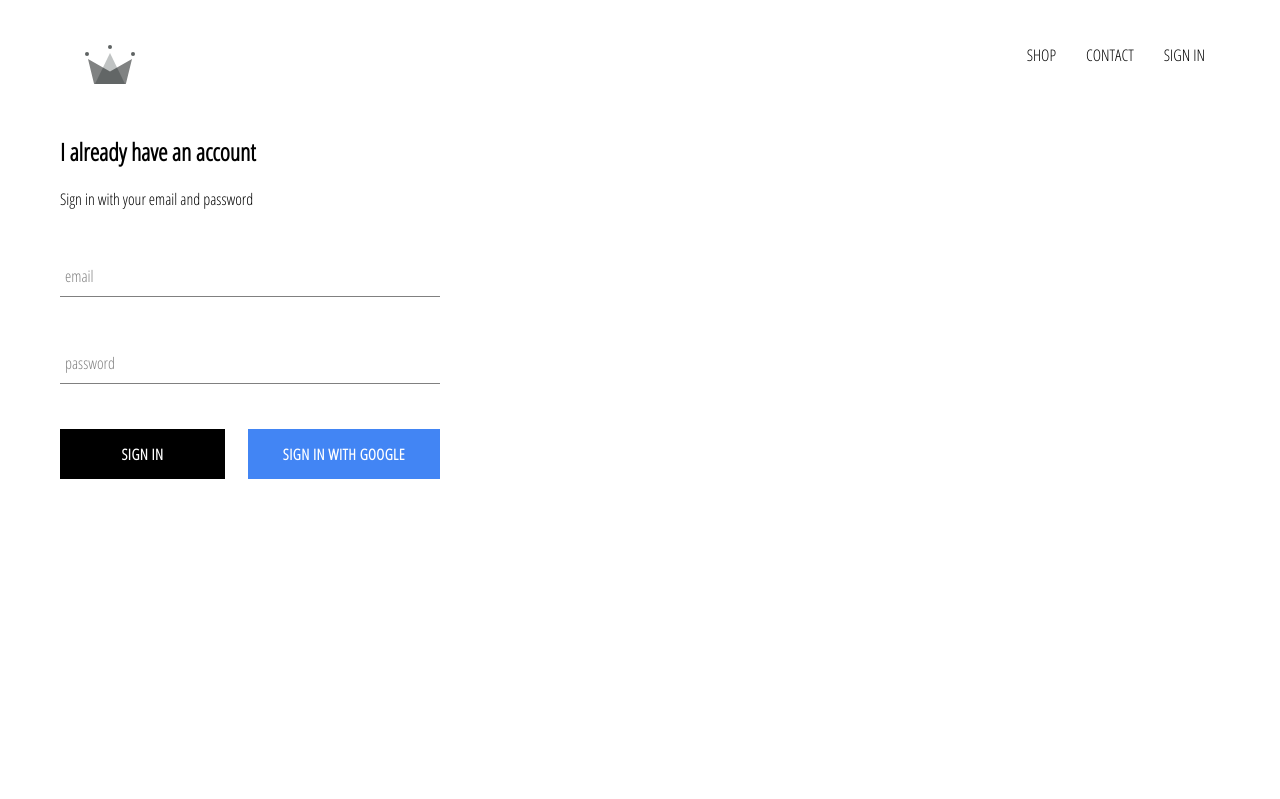
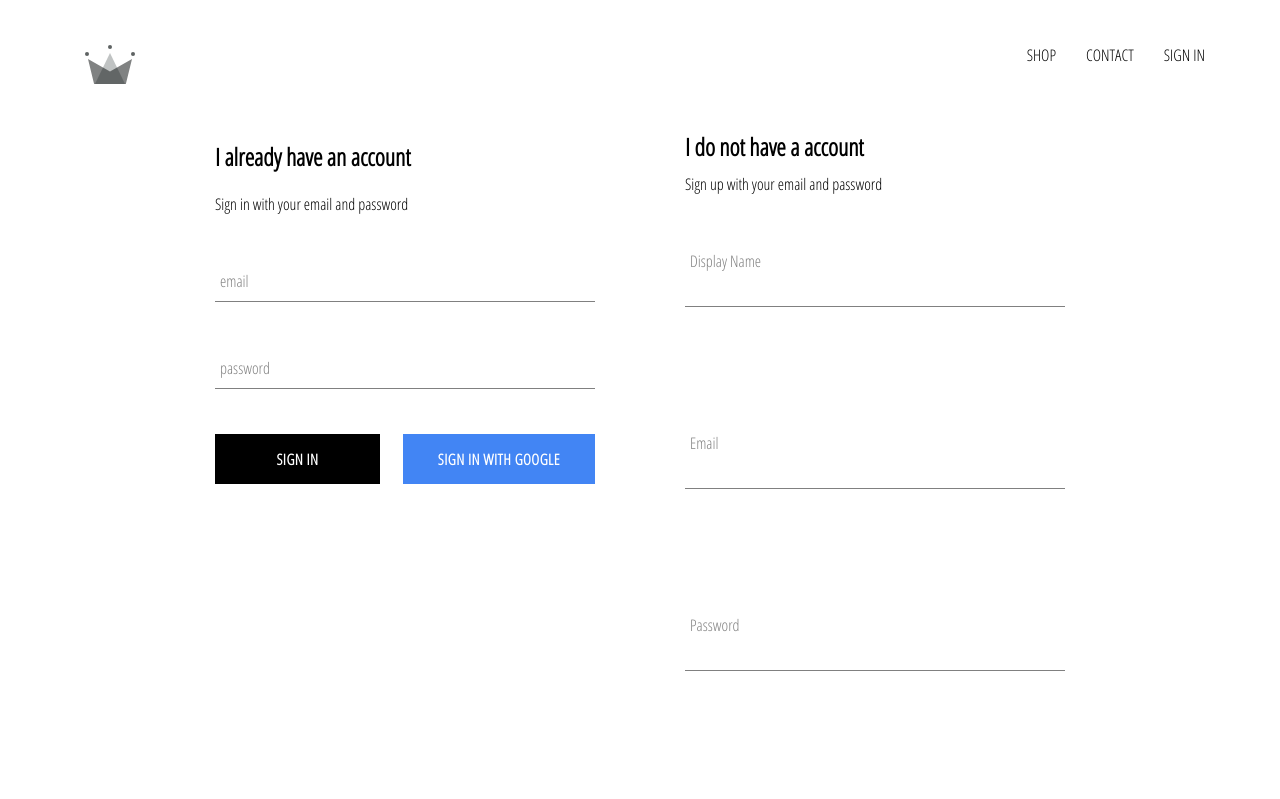
Before and after one commit to Ercules76/crwn-clothing, a React (Create React App) app: page /signin in a window 1280 px wide. Shown: the top 799 px of the page. Built offline with nearby package versions, Linux system fonts and the light colour scheme; no server answers.

Commit message:
implemented firebase utils, included ability to store authenticated users into our firebase database

```diff
--- a/src/App.js
+++ b/src/App.js
@@ -6,7 +6,7 @@
 import ShopPage from './pages/shop/shop.component';
 import SignInAndSignUpPage from './pages/sign-in-and-sign-up/sign-in-and-sign-up.component';
 import Header from './components/header/header-component';
-import { auth } from './firebase/firebase.utils';
+import { auth, createUserProfileDocument } from './firebase/firebase.utils';
 
 class App extends React.Component {
 
@@ -21,10 +21,22 @@
   unsubscribeFromAuth = null;
 
   componentDidMount() {
-    this.unsubscribeFromAuth = auth.onAuthStateChanged(user => {
-      this.setState({ currentUser: user });
-      console.log(user);
-    })
+    this.unsubscribeFromAuth = auth.onAuthStateChanged(async userAuth => {
+      if(userAuth) {
+        const userRef = await createUserProfileDocument(userAuth);
+
+        userRef.onSnapshot(snapshot => {
+          this.setState({
+            currentUser: {
+              id: snapshot.id,
+              ...snapshot.data()
+            }
+          });
+        });
+      } else {
+        this.setState({ currentUser: userAuth })
+      }
+    });
   }
 
   componentWillUnmount() {
--- /dev/null
+++ b/src/components/sign-up/sign-up.component.jsx
@@ -0,0 +1,100 @@
+import React, { Component } from 'react';
+import FormInput from '../form-input/form-input.component';
+import CustomButton from '../custom-button/custom-button.component';
+import { auth, createUserProfileDocument } from '../../firebase/firebase.utils';
+
+import './sign-up.styles.scss';
+
+class SignUp extends Component {
+    constructor(props) {
+        super(props)
+
+        this.state = {
+            displayName: '',
+            email: '',
+            password: '',
+            confirmPassword: ''
+        }
+    }
+
+    handleSubmit = async event => {
+        event.preventDefault();
+        const {displayName, email, password, confirmPassword} = this.state;
+
+        if(password !== confirmPassword) {
+            alert("passwords don't match");
+            return;
+        }
+
+        try {
+            const { user } = await auth.createUserWithEmailAndPassword(email, password);
+            await createUserProfileDocument(user, {displayName} );
+
+            this.setState = ({
+                displayName: '',
+                email: '',
+                password: '',
+                confirmPassword: ''
+            });
+
+        } catch (error) {
+            console.error(error);
+        }
+    }
+
+    handleChange = event => {
+        const { value, name } = event.target;
+        this.setState({ [name]: value });
+    }
+
+    render() {
+        const {displayName, email, password, confirmPassword} = this.state;
+
+        return (
+            <div className='sign-up'>
+                <h2 className="title">I do not have a account</h2>
+                <span>Sign up with your email and password</span>
+                <form onSubmit={this.handleSubmit} className="sign-up">
+                    <FormInput
+                        type='text'
+                        name='displayName'
+                        value={displayName}
+                        onChange={this.handleChange}
+                        label='Display Name'
+                        required
+                    />
+
+                    <FormInput
+                        type='email'
+                        name='email'
+                        value={email}
+                        onChange={this.handleChange}
+                        label='Email'
+                        required
+                    />
+
+                    <FormInput
+                        type='password'
+                        name='password'
+                        value={password}
+                        onChange={this.handleChange}
+                        label='Password'
+                        required
+                    />
+
+                    <FormInput
+                        type='password'
+                        name='confirmPassword'
+                        value={confirmPassword}
+                        onChange={this.handleChange}
+                        label='Confirm Password'
+                        required
+                    />
+                    <CustomButton type='submit'>Sign UP</CustomButton>
+                </form>
+            </div>
+        )
+    }
+}
+
+export default SignUp
--- /dev/null
+++ b/src/components/sign-up/sign-up.styles.scss
@@ -0,0 +1,9 @@
+.sign-up {
+    display: flex;
+    flex-direction: column;
+    width: 380px;
+
+    .title {
+      margin: 10px 0;
+    }
+  }
--- a/src/firebase/firebase.utils.js
+++ b/src/firebase/firebase.utils.js
@@ -11,6 +11,31 @@
     appId: "1:1071754561186:web:e11ecbee878beb15c7f9fb"
 }
 
+export const createUserProfileDocument = async (userAuth, additionalData) => {
+    if(!userAuth) return;
+
+    const userRef = firestore.doc(`/user/${userAuth.uid}`);
+    const snapshot =  await userRef.get();
+
+    if(!snapshot.exists) {
+        const { displayName, email } = userAuth;
+        const createdAt = new Date();
+
+        try {
+            await userRef.set({
+                displayName,
+                email,
+                createdAt,
+                ...additionalData
+            });
+        } catch (error) {
+            console.log('error creating user', error.message);
+        }
+    }
+
+    return userRef;
+}
+
 firebase.initializeApp(config);
 
 export const auth = firebase.auth();
--- a/src/pages/sign-in-and-sign-up/sign-in-and-sign-up.component.jsx
+++ b/src/pages/sign-in-and-sign-up/sign-in-and-sign-up.component.jsx
@@ -1,5 +1,6 @@
 import React from 'react';
 import SignIn from '../../components/sign-in/sign-in.components';
+import SignUp from '../../components/sign-up/sign-up.component';
 
 import './sign-in-and-sign-up.styles.scss';
 
@@ -7,6 +8,7 @@
     return (
         <div className='sign-in-and-sign-up'>
             <SignIn />
+            <SignUp />
         </div>
     )
 }
--- a/src/pages/sign-in-and-sign-up/sign-in-and-sign-up.styles.scss
+++ b/src/pages/sign-in-and-sign-up/sign-in-and-sign-up.styles.scss
@@ -0,0 +1,6 @@
+.sign-in-and-sign-up {
+    width: 850px;
+    display: flex;
+    justify-content: space-between;
+    margin: 30px auto;
+}
```
